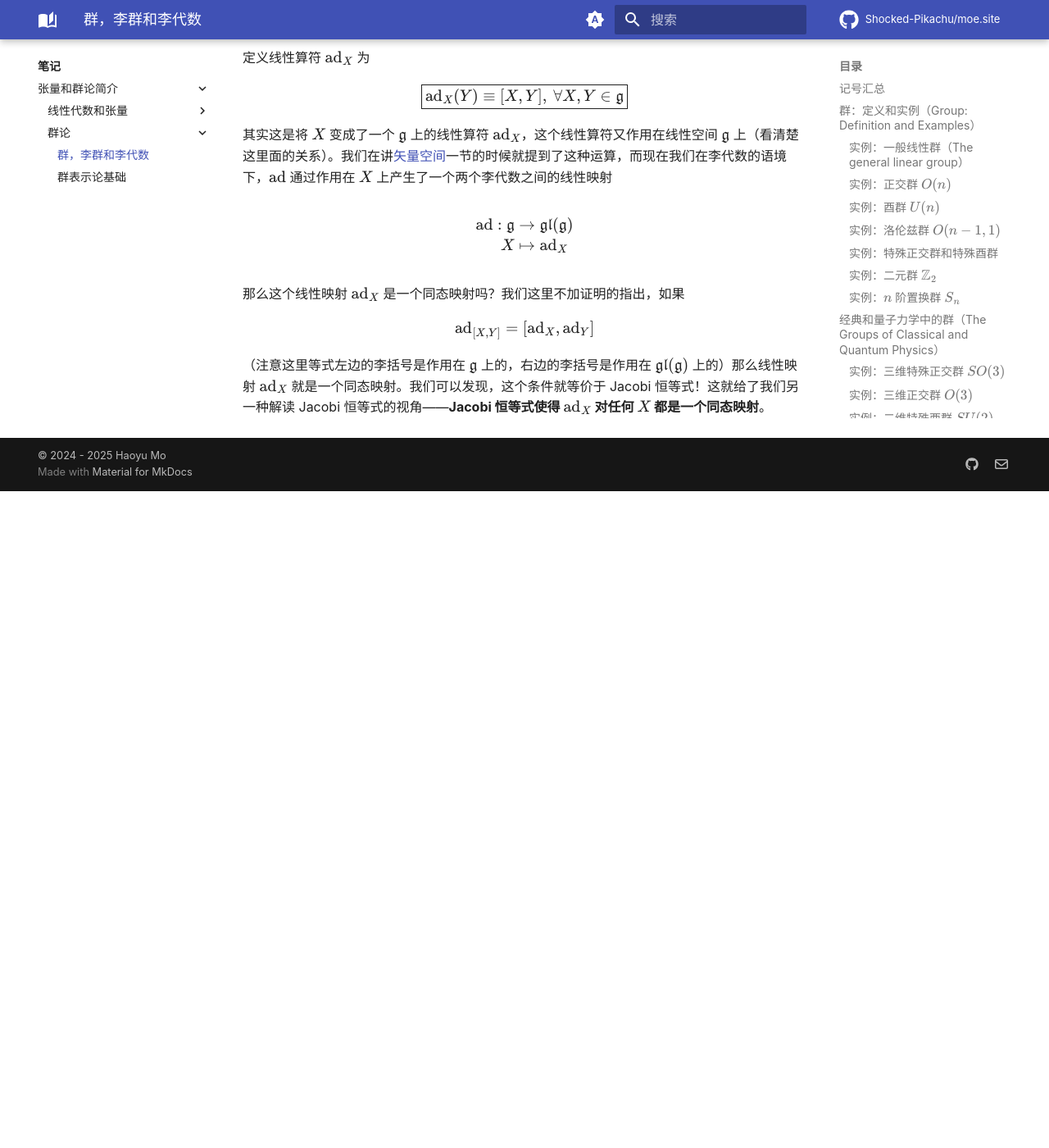
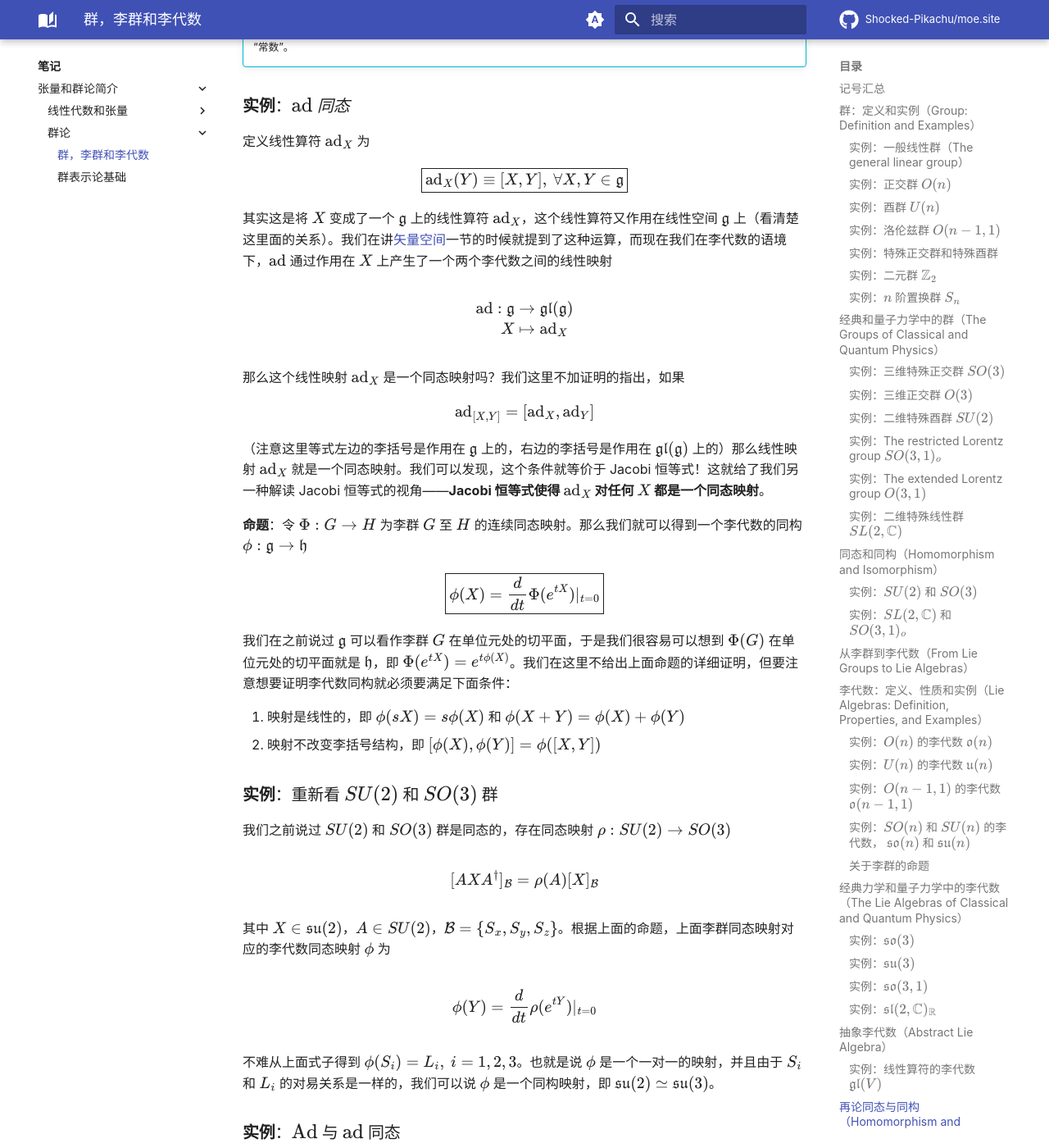
Before and after one commit to Shocked-Pikachu/moe.site, an MkDocs documentation site: the page built from docs/notes/tensors-group-theory/group-theory/groups-lie-algebras.md, in a window 1280 px wide and 1400 px high, scrolled down 26024 px. Shown: the whole window at 82% size. Built offline with MkDocs 1.6.1 and Material for MkDocs 9.7.7, drawn with Linux system fonts in a browser that asks for light colours; formulas are drawn with MathJax 3; comment, search, counter and statistics services are not loaded; before the commit the page ends 26623 px from its top, so only the background shows below that; some of the changed text lies outside the part shown.

Commit message:
Update notes part

```diff
--- a/docs/notes/tensors-group-theory/group-theory/groups-lie-algebras.md
+++ b/docs/notes/tensors-group-theory/group-theory/groups-lie-algebras.md
@@ -1002,11 +1002,13 @@
 $$
 
 如果用分量的形式写出来就是
+
 $$
 \boxed{
 (L_i)_{jk}=-\epsilon_{ijk}
 }
 $$
+
 这说明 $\dim\mathfrak{so}(3)=3$。对任意 $X\in\mathfrak{so}(3)$，可以将其写为
 
 $$
@@ -1292,3 +1294,82 @@
 \text{ad}_{[X,Y]}=[\text{ad}_X,\text{ad}_Y]
 $$
 （注意这里等式左边的李括号是作用在 $\mathfrak{g}$ 上的，右边的李括号是作用在 $\mathfrak{gl}(\mathfrak{g})$ 上的）那么线性映射 $\text{ad}_X$ 就是一个同态映射。我们可以发现，这个条件就等价于 Jacobi 恒等式！这就给了我们另一种解读 Jacobi 恒等式的视角——**Jacobi 恒等式使得 $\text{ad}_X$ 对任何 $X$ 都是一个同态映射**。
+
+**命题**：令 $\Phi:G\to H$ 为李群 $G$ 至 $H$ 的连续同态映射。那么我们就可以得到一个李代数的同构 $\phi:\mathfrak{g}\to \mathfrak{h}$
+$$
+\boxed{
+\phi(X)=\frac{d}{dt}\Phi(e^{tX})|_{t=0}
+}
+$$
+我们在之前说过 $\mathfrak{g}$ 可以看作李群 $G$ 在单位元处的切平面，于是我们很容易可以想到 $\Phi(G)$ 在单位元处的切平面就是 $\mathfrak{h}$，即 $\Phi(e^{tX})=e^{t\phi(X)}$。我们在这里不给出上面命题的详细证明，但要注意想要证明李代数同构就必须要满足下面条件：
+
+1. 映射是线性的，即 $\phi(sX)=s\phi(X)$ 和 $\phi(X+Y)=\phi(X)+\phi(Y)$
+2. 映射不改变李括号结构，即 $[\phi(X),\phi(Y)]=\phi([X,Y])$
+
+### **实例**：重新看 $SU(2)$ 和 $SO(3)$ 群
+
+我们之前说过 $SU(2)$ 和 $SO(3)$ 群是同态的，存在同态映射 $\rho:SU(2)\to SO(3)$
+
+$$
+[AXA^\dagger]_\mathcal{B}=\rho(A)[X]_\mathcal{B}
+$$
+
+其中 $X\in\mathfrak{su}(2)$，$A\in SU(2)$，$\mathcal{B}=\{S_x,S_y,S_z\}$。根据上面的命题，上面李群同态映射对应的李代数同态映射 $\phi$ 为
+
+$$
+\phi(Y)=\frac{d}{dt}\rho(e^{tY})|_{t=0}
+$$
+
+不难从上面式子得到 $\phi(S_i)=L_i,\ i=1,2,3$。也就是说 $\phi$ 是一个一对一的映射，并且由于 $S_i$ 和 $L_i$ 的对易关系是一样的，我们可以说 $\phi$ 是一个同构映射，即 $\mathfrak{su}(2)\simeq\mathfrak{su}(3)$。
+
+### **实例**：$\text{Ad}$ 与 $\text{ad}$ 同态
+
+我们已经知道对于 $A\in G$ 和 $X\in\mathfrak{g}$，有 $AXA^{-1}\in\mathfrak{g}$，于是我们可以定义一个作用在李代数 $\mathfrak{g}$ 上的线性算符 $\text{Ad}_A$
+
+$$
+\boxed{\text{Ad}_A(X)=AXA^{-1}, \ X\in\mathfrak{g}}
+$$
+
+这就相当于对 $X$ 进行相似变换，这种运算实际上就是定义了一个李群之间的同态
+
+$$
+\begin{align*}
+\text{Ad}:G&\rightarrow GL(\mathfrak{g})\\
+A&\mapsto \text{Ad}_A
+\end{align*}
+$$
+
+而根据上面的命题，从这个李群的同态可以构造一个李代数的同态映射 $\phi$
+
+$$
+\phi(X)=\left.\frac{d}{dt}\text{Ad}_{e^{tX}}\right|_{t=0}
+$$
+
+要计算这个同态映射的形式，我们可以将其作用在 $Y\in\mathfrak{g}$ 上：
+
+$$
+\begin{align*}
+\phi(X)(Y)&=\left.\frac{d}{dt}(\text{Ad}_{e^{tX}}(Y))\right|_{t=0}\\
+&=\left.\frac{d}{dt}(e^{tX}Ye^{-tX})\right|_{t=0}\\
+&=[X,Y]\\
+&=\text{ad}_X(Y)
+\end{align*}
+$$
+
+也就是说 $\phi$ 就是在前面定义的 $\text{ad}$ 同态。这下我们就可以看出 $\text{Ad}$ 和 $\text{ad}$ 的关系：$\text{ad}$ 是 $\text{Ad}$ 的“无穷小”版本，而对易子就是相似变换的无穷小版本。
+
+从 $\Phi(e^{tX})=e^{t\phi(X)}$ 我们可以得到
+
+$$
+\text{Ad}_{e^{tX}}=e^{t\ \text{ad}_X}
+$$
+
+展开上面的式子，我们马上得到
+
+$$
+\begin{align*}
+e^{tX}Ye^{-tX}=Y+t[X,Y]+\frac{t^2}{2!}[X,[X,Y]]+\frac{t^3}{3!}[X,[X,[X,Y]]]+\cdots
+\end{align*}
+$$
+
+这就是 Baker-Campbell-Hausdorff 公式（在量子力学中经常会用到的公式）！当然我们可以通过直接的 Taylor 展开证明上面的式子。
```
Also changed, not shown: docs/notes/tensors-group-theory/linear-algebra-tensors/tensors.md (+4 -0 lines).
